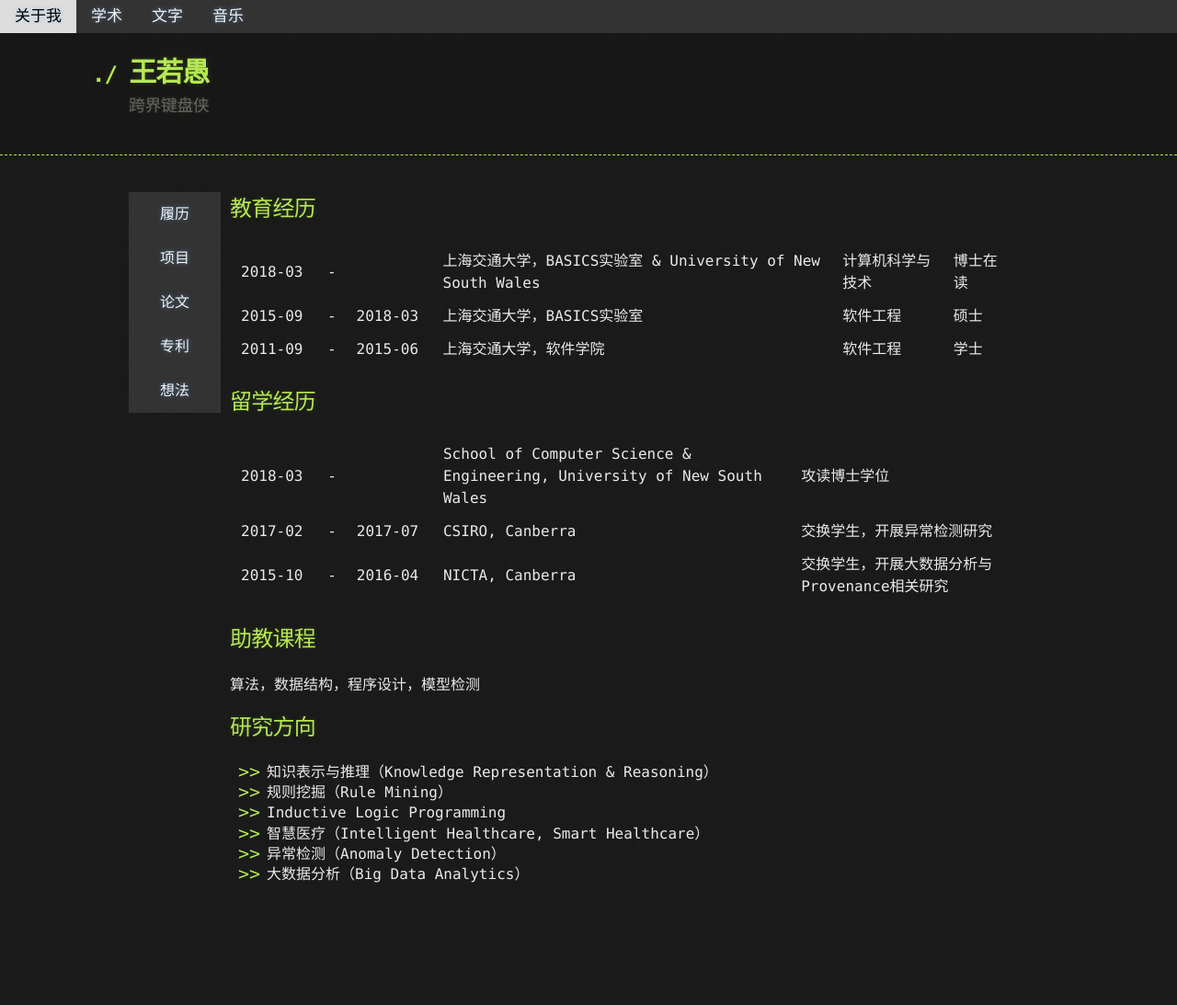
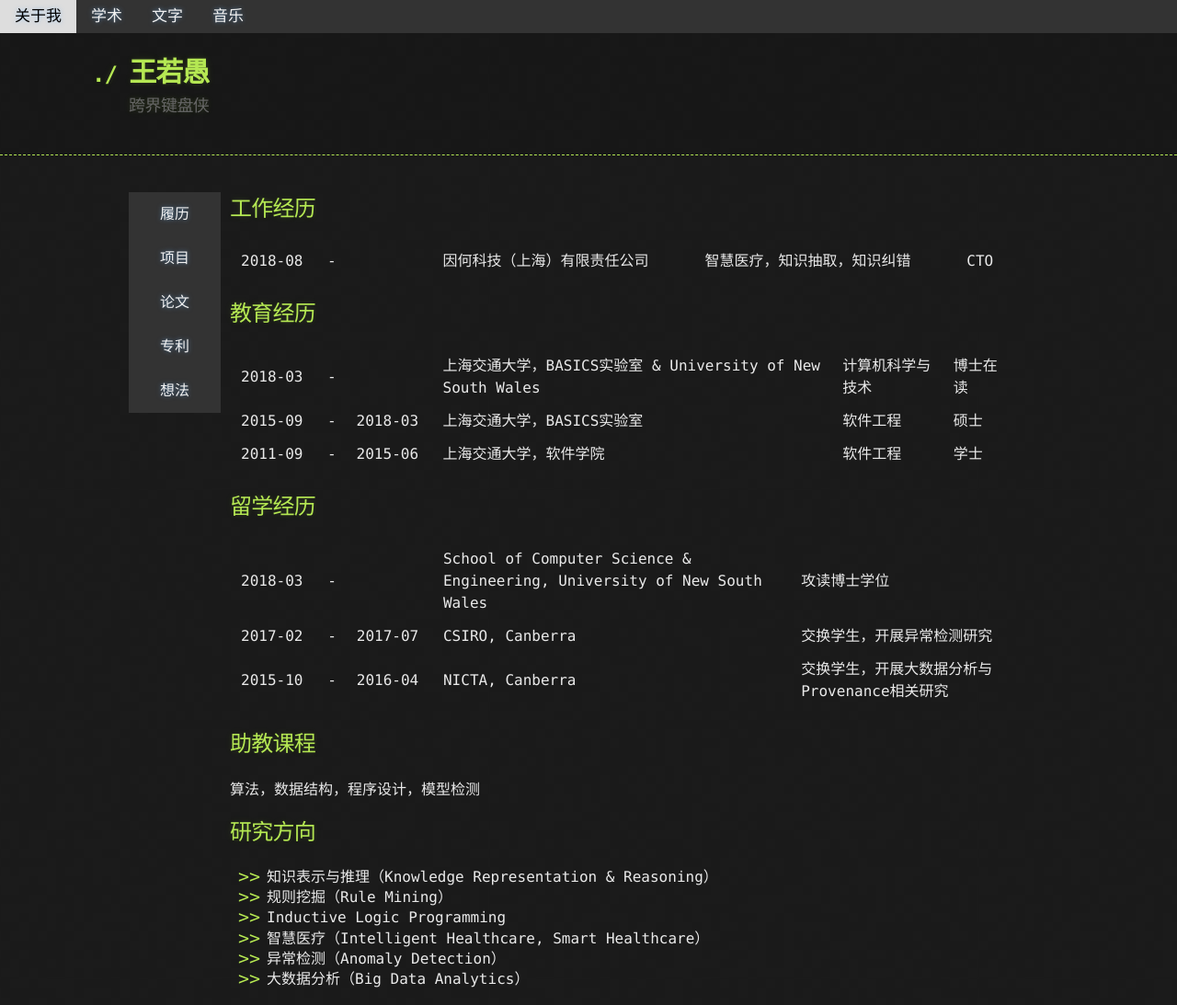
Before and after one commit to TramsWang/TramsWang.github.io, a Jekyll site: the page built from _research/experience.md, in a window 1280 px wide. Shown: the whole page at 92% size. Built offline with Jekyll 4.4.1, drawn with Linux system fonts in a browser that asks for light colours; before the commit the page ends 979 px from its top, so only the background shows below that.

Commit message:
添加一篇post，增加项目经历，调整排版

```diff
--- a/_layouts/research_posts.html
+++ b/_layouts/research_posts.html
@@ -7,7 +7,7 @@ layout: research
 <p><small>{{ page.date | date: "%Y-%m-%d" }}</small></p>
 
 {% if page.tags %}
-  <p><small>tags: <em>{{ page.tags | join: "</em> - <em>" }}</em></small></p>
+  <p><small>tags: <em>{{ page.tags | join: "</em>, <em>" }}</em></small></p>
 {% endif %}
 
 {{content}}
--- a/_layouts/writing_posts.html
+++ b/_layouts/writing_posts.html
@@ -7,7 +7,7 @@ layout: writing
 <p><small>{{ page.date | date: "%Y-%m-%d" }}</small></p>
 
 {% if page.tags %}
-  <p><small>tags: <em>{{ page.tags | join: "</em> - <em>" }}</em></small></p>
+  <p><small>tags: <em>{{ page.tags | join: "</em>, <em>" }}</em></small></p>
 {% endif %}
 
 {{content}}
--- a/_research/experience.md
+++ b/_research/experience.md
@@ -1,6 +1,23 @@
 ---
 title: 履历
 ---
+
+## 工作经历
+<table border="0">
+    <colgroup>
+       <col span="1" style="width: 11%;">
+       <col span="1" style="width: 1%;">
+       <col span="1" style="width: 11%;">
+    </colgroup>
+	<tr>
+	  <td>2018-08</td>
+	  <td>-</td>
+	  <td></td>
+	  <td>因何科技（上海）有限责任公司</td>
+	  <td>智慧医疗，知识抽取，知识纠错</td>
+	  <td>CTO</td>
+	</tr>
+</table>
 
 ## 教育经历
 
```
Also changed, not shown: _research/projects.md (+1 -0 lines), _research/thoughts.md (+2 -1 lines), _research_thoughts/2016-06-01-利用判定问题求解优化问题时的一种方法.md (added, +22 -0 lines), _research_thoughts/2021-04-27-DAG中的完整路径数量问题.md (+1 -0 lines).
